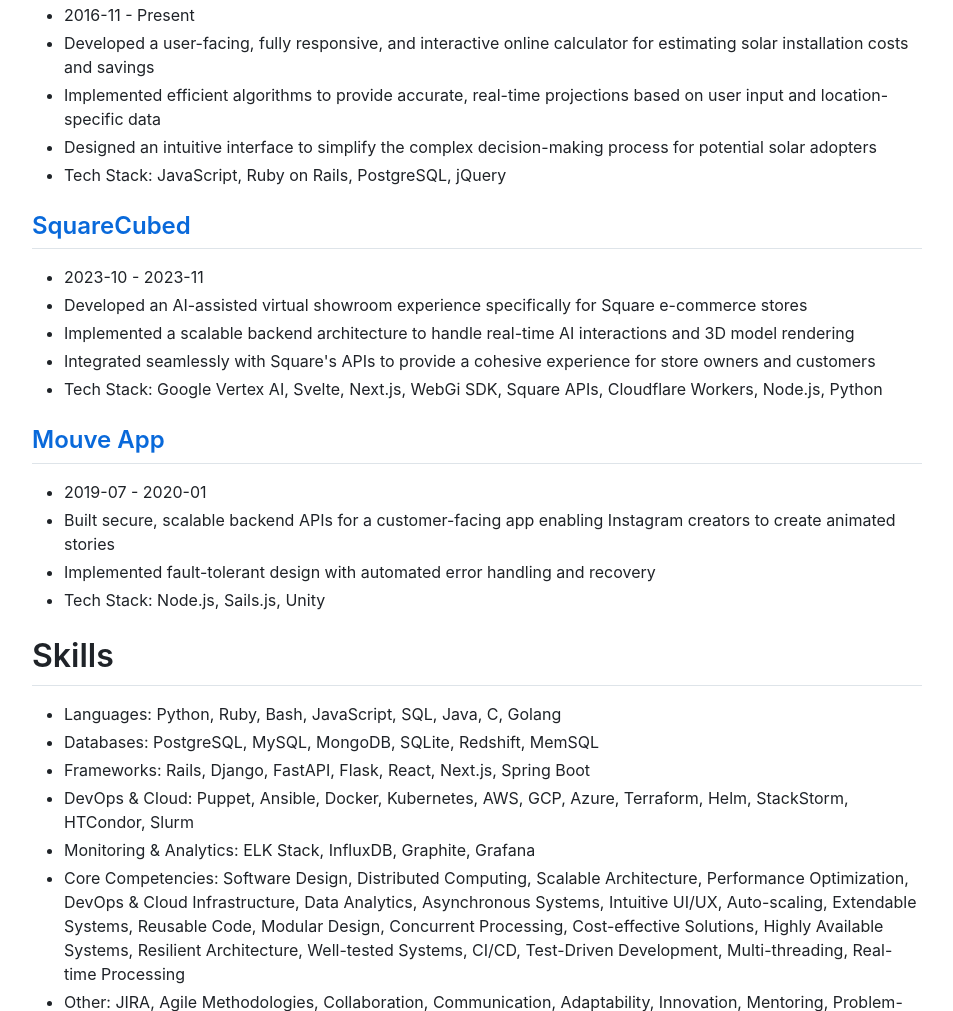
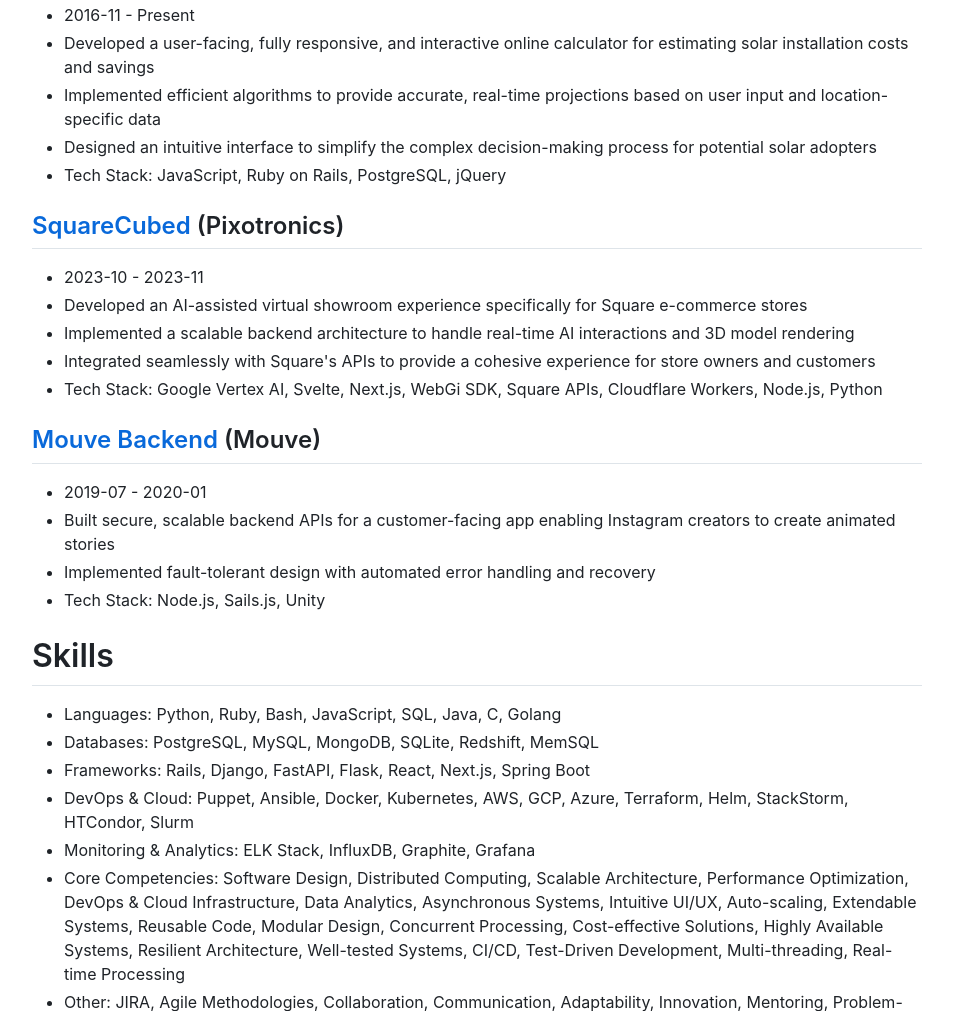
Before and after one commit to rush-skills/resume, a plain HTML site: page index.html in a window 1280 px wide. Shown: the part 2670-3681 px from the top of the page, without its empty margins (163-1116 px from the left). Drawn offline with nearby package versions, Linux system fonts and the light colour scheme.

Commit message:
render the latest CV

```diff
--- a/index.html
+++ b/index.html
@@ -111,7 +111,7 @@
         <li>Designed an intuitive interface to simplify the complex decision-making process for potential solar adopters</li>
         <li>Tech Stack: JavaScript, Ruby on Rails, PostgreSQL, jQuery</li>
         </ul>
-        <h2><a href="https://squarecubed.anks.in/">SquareCubed</a></h2>
+        <h2><a href="https://squarecubed.anks.in/">SquareCubed</a> (Pixotronics)</h2>
         <ul>
         <li>2023-10 - 2023-11</li>
         <li>Developed an AI-assisted virtual showroom experience specifically for Square e-commerce stores</li>
@@ -119,7 +119,7 @@
         <li>Integrated seamlessly with Square's APIs to provide a cohesive experience for store owners and customers</li>
         <li>Tech Stack: Google Vertex AI, Svelte, Next.js, WebGi SDK, Square APIs, Cloudflare Workers, Node.js, Python</li>
         </ul>
-        <h2><a href="https://mouve.app/">Mouve App</a></h2>
+        <h2><a href="https://mouve.app/">Mouve Backend</a> (Mouve)</h2>
         <ul>
         <li>2019-07 - 2020-01</li>
         <li>Built secure, scalable backend APIs for a customer-facing app enabling Instagram creators to create animated stories</li>
```
Also changed, not shown: 3 other files.
